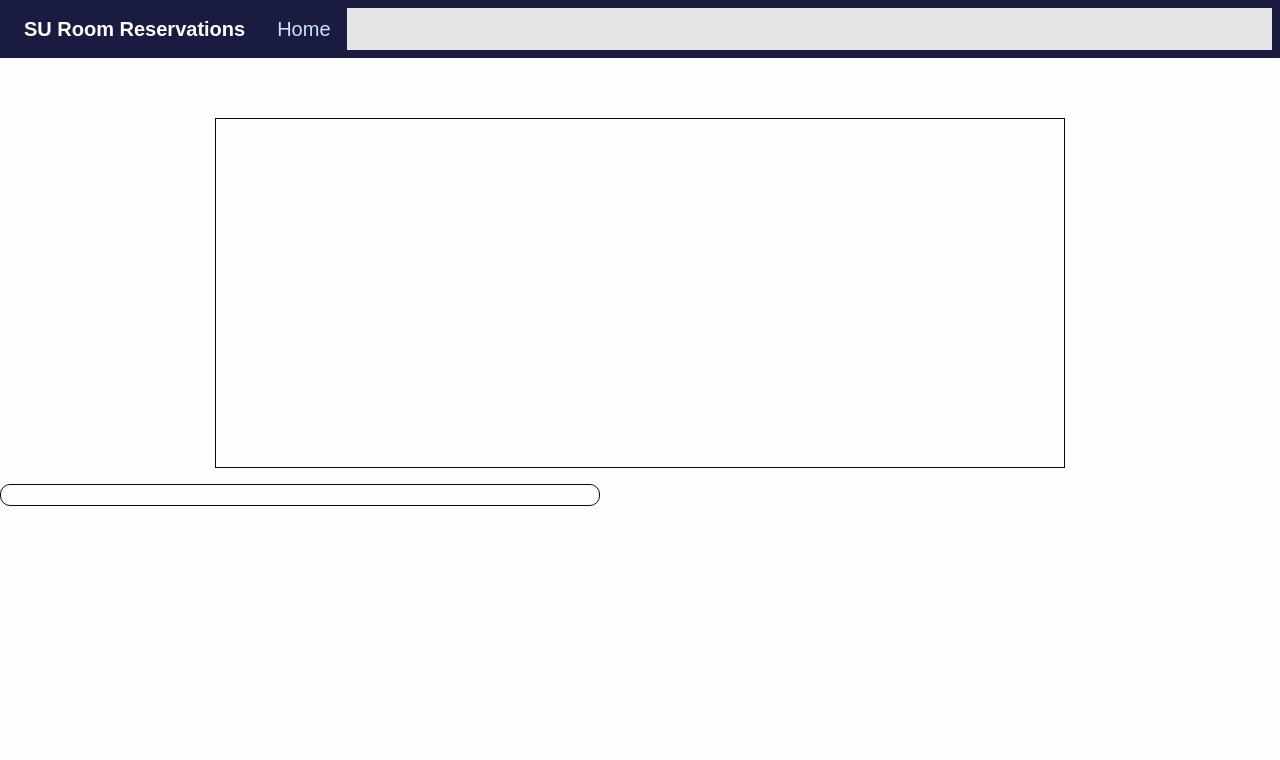
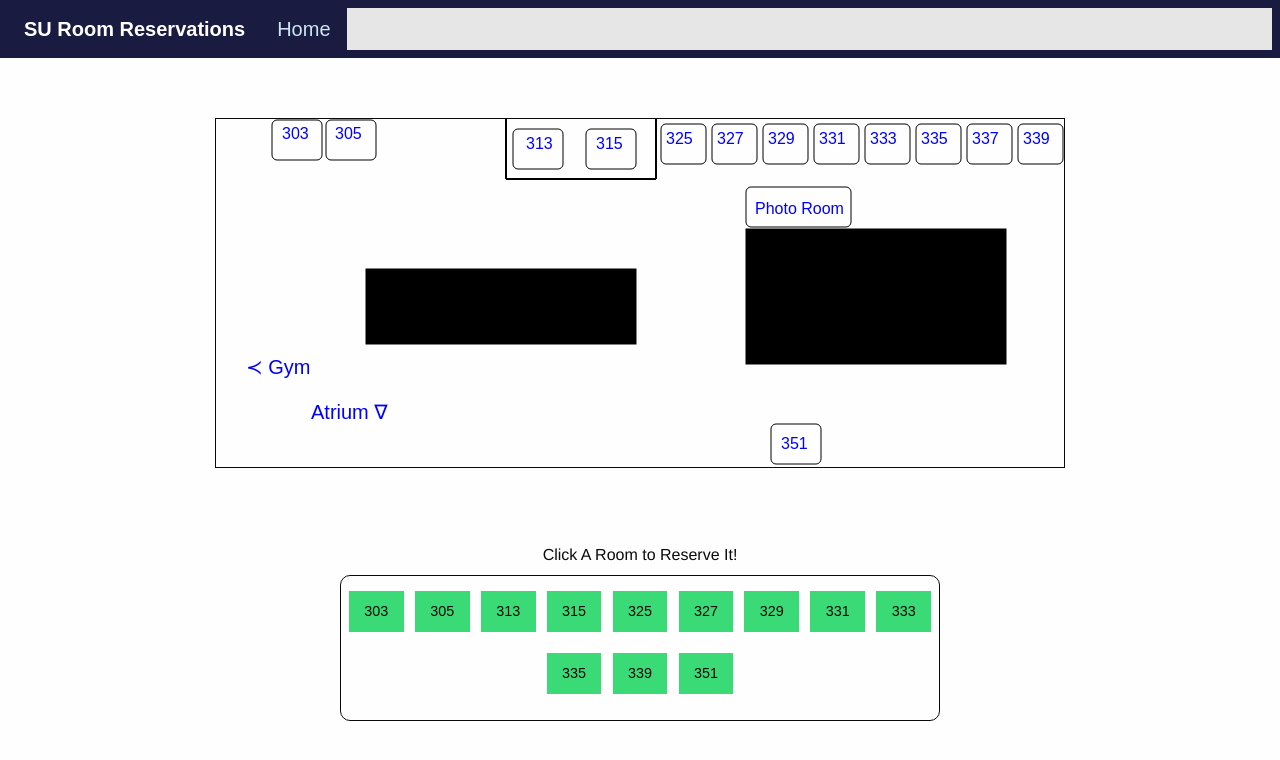
Before and after one commit to ogal7/AgedWhiteCheddar, a Flask app: template templates/map3.html in a window 1280 px wide. Shown: the top 760 px of the page. Run offline with Flask 2, Linux system fonts and the light colour scheme; the template is opened without the code that fills it, so the values that code supplies are empty; parts of the project's set-up code (start-up, migrations or seed data) failed here and were passed over; some libraries are stand-ins or nearby versions.

Commit message:
underclass hero

```diff
--- a/static/js/map3.js
+++ b/static/js/map3.js
@@ -1,5 +1,226 @@
 var container = document.getElementById("vimage");
 var x = container.getAttribute("width")/2;
 var y = container.getAttribute("height")/2;
+buttonDiv = document.getElementById("roomButtons");
+whichRoom = document.getElementById("whichRoom");
 
-buttonDiv = document.getElementById("roomButtons");
+
+var drawMap = function() {
+	//outgrowth where 411 and 413 are
+	var line = document.createElementNS("http://www.w3.org/2000/svg", "line");
+	line.setAttribute("x1", 290);
+	line.setAttribute("y1", 0);
+	line.setAttribute("x2", 290);
+	line.setAttribute("y2", 60);
+	line.setAttribute("style","stroke:black;stroke-width:2");
+	container.appendChild(line);
+
+	var room = document.createElementNS("http://www.w3.org/2000/svg", "text");
+	room.setAttribute("x", 310);
+	room.setAttribute("y", 30);
+	room.innerHTML = "313";
+	room.setAttribute("fill", "blue");
+	room.setAttribute("font-size", "16px");
+	container.appendChild(room);
+
+	var roomBox = document.createElementNS("http://www.w3.org/2000/svg", "rect");
+	roomBox.setAttribute("style", "fill:white;fill-opacity:0;stroke:black;stroke-width");
+	roomBox.setAttribute("x", 297)
+	roomBox.setAttribute("y", 10)
+	roomBox.setAttribute("rx", 5)
+	roomBox.setAttribute("ry", 5)
+	roomBox.setAttribute("width", 50);
+	roomBox.setAttribute("height", 40);
+	container.appendChild(roomBox);
+
+
+	var line1 = document.createElementNS("http://www.w3.org/2000/svg", "line");
+	line1.setAttribute("x1", 290);
+	line1.setAttribute("y1", 60);
+	line1.setAttribute("x2", 440);
+	line1.setAttribute("y2", 60);
+	line1.setAttribute("style","stroke:black;stroke-width:2");
+	container.appendChild(line1);
+
+	var room1 = document.createElementNS("http://www.w3.org/2000/svg", "text");
+	room1.setAttribute("x", 380);
+	room1.setAttribute("y", 30);
+	room1.innerHTML = "315";
+	room1.setAttribute("fill", "blue");
+	room1.setAttribute("font-size", "16px");
+	container.appendChild(room1);
+
+	var roomBox1 = document.createElementNS("http://www.w3.org/2000/svg", "rect");
+	roomBox1.setAttribute("style", "fill:white;fill-opacity:0;stroke:black;stroke-width");
+	roomBox1.setAttribute("x", 370)
+	roomBox1.setAttribute("y", 10)
+	roomBox1.setAttribute("rx", 5)
+	roomBox1.setAttribute("ry", 5)
+	roomBox1.setAttribute("width", 50);
+	roomBox1.setAttribute("height", 40);
+	container.appendChild(roomBox1);
+
+
+	var line2 = document.createElementNS("http://www.w3.org/2000/svg", "line");
+	line2.setAttribute("x1", 440);
+	line2.setAttribute("y1", 60);
+	line2.setAttribute("x2", 440);
+	line2.setAttribute("y2", 0);
+	line2.setAttribute("style","stroke:black;stroke-width:2");
+	container.appendChild(line2);
+
+
+
+
+
+	//two boxy things
+	var escalator = document.createElementNS("http://www.w3.org/2000/svg", "rect");
+	escalator.setAttribute("style", "fill:black;stroke:black;stroke-width");
+	escalator.setAttribute("x", 150)
+	escalator.setAttribute("y", 150)
+	escalator.setAttribute("width", 270);
+	escalator.setAttribute("height", 75);
+	container.appendChild(escalator);
+
+	var escalator1 = document.createElementNS("http://www.w3.org/2000/svg", "rect");
+	escalator1.setAttribute("style", "fill:black;stroke:black;stroke-width");
+	escalator1.setAttribute("x", 530)
+	escalator1.setAttribute("y", 110)
+	escalator1.setAttribute("width", 260);
+	escalator1.setAttribute("height", 135);
+	container.appendChild(escalator1);
+
+
+
+
+	//403
+	var room3 = document.createElementNS("http://www.w3.org/2000/svg", "text");
+	room3.setAttribute("x", 66);
+	room3.setAttribute("y", 20);
+	room3.innerHTML = "303";
+	room3.setAttribute("fill", "blue");
+	room3.setAttribute("font-size", "16px");
+	container.appendChild(room3);
+
+	var roomBox3 = document.createElementNS("http://www.w3.org/2000/svg", "rect");
+	roomBox3.setAttribute("style", "fill:white;fill-opacity:0;stroke:black;stroke-width");
+	roomBox3.setAttribute("x", 56)
+	roomBox3.setAttribute("y", 1)
+	roomBox3.setAttribute("rx", 5)
+	roomBox3.setAttribute("ry", 5)
+	roomBox3.setAttribute("width", 50);
+	roomBox3.setAttribute("height", 40);
+	container.appendChild(roomBox3);
+
+
+	//405
+	var room4 = document.createElementNS("http://www.w3.org/2000/svg", "text");
+	room4.setAttribute("x", 119);
+	room4.setAttribute("y", 20);
+	room4.innerHTML = "305";
+	room4.setAttribute("fill", "blue");
+	room4.setAttribute("font-size", "16px");
+	container.appendChild(room4);
+
+	var roomBox4 = document.createElementNS("http://www.w3.org/2000/svg", "rect");
+	roomBox4.setAttribute("style", "fill:white;fill-opacity:0;stroke:black;stroke-width");
+	roomBox4.setAttribute("x", 110)
+	roomBox4.setAttribute("y", 1)
+	roomBox4.setAttribute("rx", 5)
+	roomBox4.setAttribute("ry", 5)
+	roomBox4.setAttribute("width", 50);
+	roomBox4.setAttribute("height", 40);
+	container.appendChild(roomBox4);
+
+
+
+	//440
+	var room6 = document.createElementNS("http://www.w3.org/2000/svg", "text");
+	room6.setAttribute("x", 539);
+	room6.setAttribute("y", 95);
+	room6.innerHTML = "Photo Room";
+	room6.setAttribute("fill", "blue");
+	room6.setAttribute("font-size", "16px");
+	container.appendChild(room6);
+
+	var roomBox6 = document.createElementNS("http://www.w3.org/2000/svg", "rect");
+	roomBox6.setAttribute("style", "fill:white;fill-opacity:0;stroke:black;stroke-width");
+	roomBox6.setAttribute("x", 530)
+	roomBox6.setAttribute("y", 68)
+	roomBox6.setAttribute("rx", 5)
+	roomBox6.setAttribute("ry", 5)
+	roomBox6.setAttribute("width", 105);
+	roomBox6.setAttribute("height", 40);
+	container.appendChild(roomBox6);
+
+	//loop for the others
+	var starter = 325;
+	var xS = 450;
+	var xT = 445;
+	for (i = 0; i < 8; i++) {
+		var room5 = document.createElementNS("http://www.w3.org/2000/svg", "text");
+		room5.setAttribute("x", xS );
+		room5.setAttribute("y", 25);
+		room5.innerHTML = starter.toString();
+		room5.setAttribute("fill", "blue");
+		room5.setAttribute("font-size", "16px");
+		container.appendChild(room5);
+		starter += 2;
+
+		var roomBox3 = document.createElementNS("http://www.w3.org/2000/svg", "rect");
+		roomBox3.setAttribute("style", "fill:white;fill-opacity:0;stroke:black;stroke-width");
+		roomBox3.setAttribute("x", xT)
+		roomBox3.setAttribute("y", 5)
+		roomBox3.setAttribute("rx", 5)
+		roomBox3.setAttribute("ry", 5)
+		roomBox3.setAttribute("width", 45);
+		roomBox3.setAttribute("height", 40);
+		container.appendChild(roomBox3);
+		xS += 51;
+		xT += 51;
+	}
+
+	//450
+	var room7 = document.createElementNS("http://www.w3.org/2000/svg", "text");
+	room7.setAttribute("x", 565);
+	room7.setAttribute("y", 330);
+	room7.innerHTML = "351";
+	room7.setAttribute("fill", "blue");
+	room7.setAttribute("font-size", "16px");
+	container.appendChild(room7);
+
+	var roomBox7 = document.createElementNS("http://www.w3.org/2000/svg", "rect");
+	roomBox7.setAttribute("style", "fill:white;fill-opacity:0;stroke:black;stroke-width");
+	roomBox7.setAttribute("x", 555)
+	roomBox7.setAttribute("y", 305)
+	roomBox7.setAttribute("rx", 5)
+	roomBox7.setAttribute("ry", 5)
+	roomBox7.setAttribute("width", 50);
+	roomBox7.setAttribute("height", 40);
+	container.appendChild(roomBox7);
+
+	//ATRIUM SIGN
+	var atrium = document.createElementNS("http://www.w3.org/2000/svg", "text");
+	atrium.setAttribute("x", 95);
+	atrium.setAttribute("y", 300);
+	atrium.innerHTML = "Atrium 	&#8711;";
+	atrium.setAttribute("fill", "blue");
+	atrium.setAttribute("font-size", "20px");
+	container.appendChild(atrium);
+
+	//GYM SIGN
+	var gym = document.createElementNS("http://www.w3.org/2000/svg", "text");
+	gym.setAttribute("x", 30);
+	gym.setAttribute("y", 255);
+	gym.innerHTML = "&#8826 Gym";
+	gym.setAttribute("fill", "blue");
+	gym.setAttribute("font-size", "20px");
+	container.appendChild(gym);
+
+
+
+}
+
+
+
+drawMap();
--- a/templates/map3.html
+++ b/templates/map3.html
@@ -5,7 +5,7 @@
     <meta name="viewport" content="width=device-width, initial-scale=1">
  	<script type="text/javascript" src="/static/js/jquery.min.js"></script>
     <script type="text/javascript" src="/static/js/jquery.min.js"></script>
-    <script type="text/javascript" src="/static/js/map3.js"></script>
+
 {% endblock %}
 
 
@@ -17,7 +17,31 @@
 </center>
 
 
-<div id="roomButtons">
+<center>
+	<br>
+	<h6> Click A Room to Reserve It! </h6>
+<div id="roomButtons"> <form id="whichRoom" action="/reserve/" methods="GET">
+	<button type="submit" name="room" value="303" class="success button">303</button>
+	<button type="submit" name="room" value="305" class="success button">305</button>
+	<button type="submit" name="room" value="313" class="success button">313</button>
+	<button type="submit" name="room" value="315" class="success button">315</button>
+	<button type="submit" name="room" value="325" class="success button">325</button>
+	<button type="submit" name="room" value="327" class="success button">327</button>
+	<button type="submit" name="room" value="329" class="success button">329</button>
+	<button type="submit" name="room" value="331" class="success button">331</button>
+	<button type="submit" name="room" value="333" class="success button">333</button>
+	<button type="submit" name="room" value="335" class="success button">335</button>
+	<button type="submit" name="room" value="339" class="success button">339</button>
+	<button type="submit" name="room" value="351" class="success button">351</button>
+</div> </form>
+</center>
+<br>
+{% endblock %}
 
-</div>
+
+
+{% block bottom %}
+
+<script type="text/javascript" src="/static/js/map3.js"></script>
+
 {% endblock %}
```
